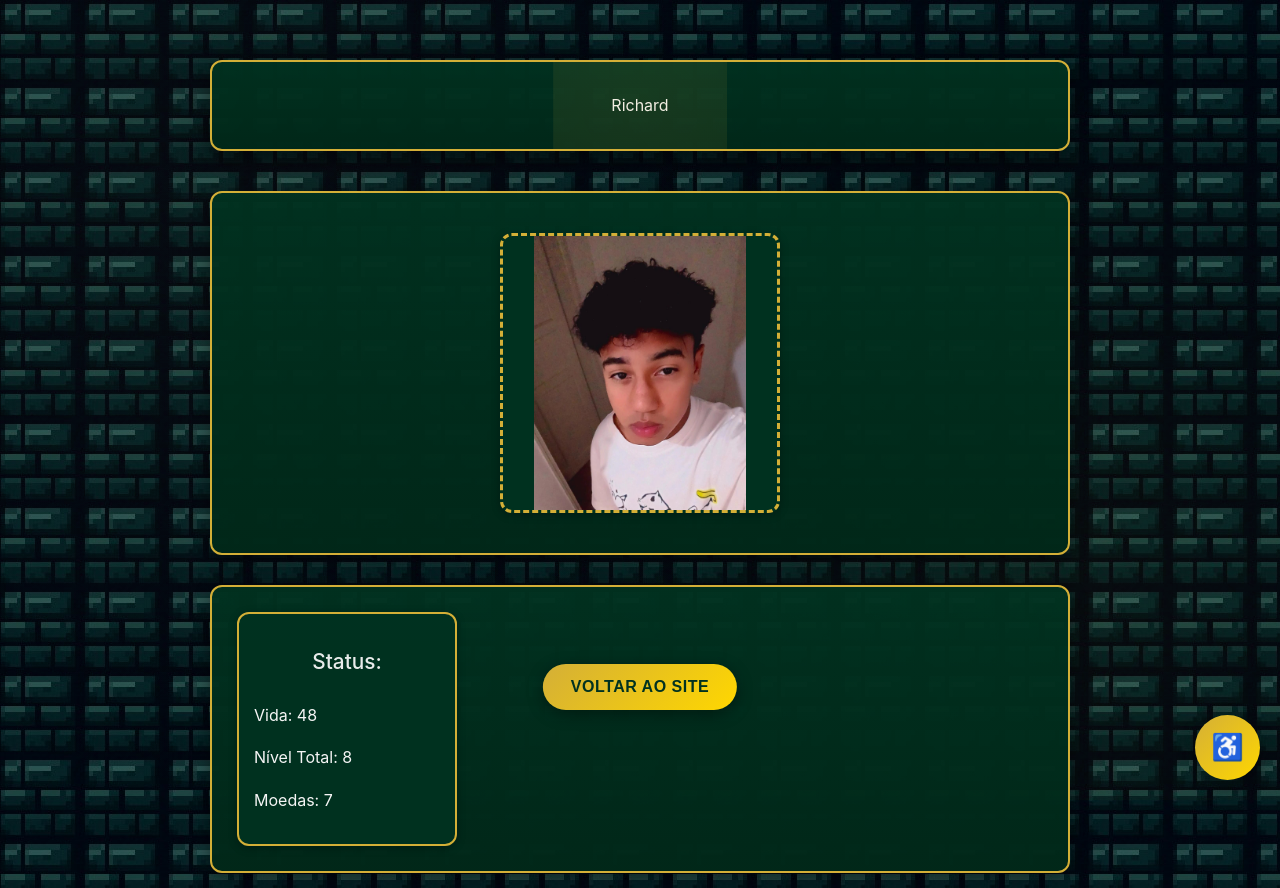
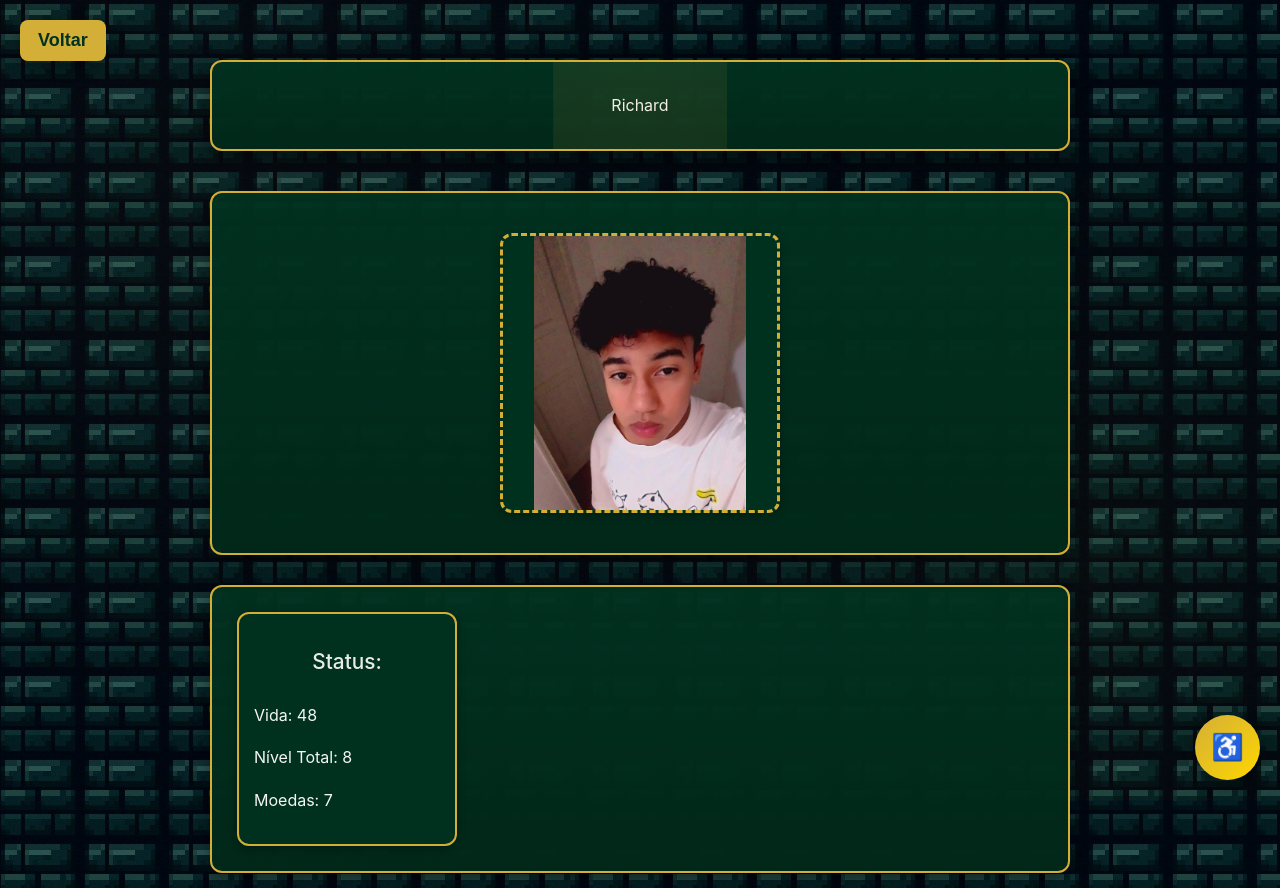
Before and after one commit to eryck-lang/loki-site, a plain HTML site: page index.html/perfil-richard.html in a window 1280 px wide. Shown: the top 888 px of the page. Drawn offline with Linux system fonts and the light colour scheme.

Commit message:
Update Richard's profile

```diff
--- a/index.html/perfil-richard.html
+++ b/index.html/perfil-richard.html
@@ -3,9 +3,11 @@
 <head>
     <meta charset="UTF-8">
     <meta name="viewport" content="width=device-width, initial-scale=1.0">
-    <meta name="description" content="Perfil de Richard - Aventureiro do RPG Ilusões de Loki">
+    <meta name="description" content="Perfil de Eryck - Aventureiro do RPG Ilusões de Loki">
     <title>Perfil - Richard | Ilusões de Loki</title>
     <style>
+/* (todo o SEU CSS permanece idêntico — nada alterado) */
+
 :root {
     --color-primary: #013220;
     --color-secondary: #d4af37;
@@ -551,32 +553,30 @@ strong {
 .contact-section a:hover::after {
     width: 100%;
 }
+/* ======================
+   BOTÃO VOLTAR (NOVO)
+========================= */
 
-.btn-voltar-site {
+.menu-btn {
     position: fixed;
-    bottom: 90px;
-    left: 50%;
-    transform: translateX(-50%);
-    background: var(--gradient-gold);
-    color: var(--color-primary);
+    top: 20px;            /* AGORA NO ALTO */
+    left: 20px;           /* NO CANTO ESQUERDO */
+    padding: 10px 18px;
+    font-size: 18px;
+    background: var(--color-secondary);  /* mesma cor do botão de acessibilidade */
+    color: var(--color-primary);         /* mesma cor do texto do acessibilidade */
     border: none;
-    padding: 14px 28px;
-    border-radius: 50px;
-    font-weight: 700;
-    font-size: 1rem;
-    letter-spacing: 0.5px;
+    border-radius: 8px;
     cursor: pointer;
-    z-index: 100;
-    transition: var(--transition);
+    font-weight: bold;
     box-shadow: var(--shadow-md);
-    text-transform: uppercase;
+    transition: transform 0.2s ease;
+    z-index: 1000;
 }
 
-.btn-voltar-site:hover {
-    transform: translateX(-50%) translateY(-3px) scale(1.05);
-    box-shadow: 0 8px 20px rgba(212, 175, 55, 0.5);
+.menu-btn:hover {
+    transform: scale(1.07);
 }
-
 .accessibility-panel {
     position: fixed;
     bottom: 20px;
@@ -800,12 +800,12 @@ strong {
         <div class="medals">
             <p class="subtitle">Espaço para Medalhas:</p>
             <div class="medals-grid">
-                <div class="medal-placeholder"><img src="assets/images/medals/Medalha1.png" alt="Medalha 1"></div>
-                <div class="medal-placeholder"><img src="assets/images/medals/Medalha2.png" alt="Medalha 2"></div>
-                <div class="medal-placeholder"><img src="assets/images/medals/Medalha3.png" alt="Medalha 3"></div>
-                <div class="medal-placeholder"><img src="assets/images/medals/Medalha4.png" alt="Medalha 4"></div>
-                <div class="medal-placeholder"><img src="assets/images/medals/Medalha5.png" alt="Medalha 5"></div>
-                <div class="medal-placeholder"><img src="assets/images/medals/Medalha7.png" alt="Medalha 7"></div>
+                <div class="medal-placeholder"><img src="assets/images/medals/medalha1.png" alt="Medalha 1"></div>
+                <div class="medal-placeholder"><img src="assets/images/medals/medalha2.png" alt="Medalha 2"></div>
+                <div class="medal-placeholder"><img src="assets/images/medals/medalha3.png" alt="Medalha 3"></div>
+                <div class="medal-placeholder"><img src="assets/images/medals/medalha4.png" alt="Medalha 4"></div>
+                <div class="medal-placeholder"><img src="assets/images/medals/medalha5.png" alt="Medalha 5"></div>
+                <div class="medal-placeholder"><img src="assets/images/medals/medalha7.png" alt="Medalha 7"></div>
             </div>
         </div>
 
@@ -841,9 +841,15 @@ strong {
         </div>
     </div>
 
-    <button class="btn-voltar-site" onclick="window.location.href='index.html'" aria-label="Voltar ao site principal">Voltar ao Site</button>
+    <!-- BOTÃO MENU (MODELO 1) substituindo o "Voltar ao Site" -->
+    <button class="menu-btn" onclick="window.location.href='index.html'" aria-label="Voltar ao site">
+    Voltar
+</button>
 
+    <!-- Seu script original intacto -->
     <script>
+/* (todo O SEU JavaScript permanece idêntico, sem nenhuma alteração) */
+
 document.addEventListener('DOMContentLoaded', function() {
     initAccessibility();
     initAnimations();
@@ -995,7 +1001,6 @@ function initAccessibility() {
         }
     });
 }
-
 function initAnimations() {
     const observerOptions = {
         threshold: 0.1,
```
